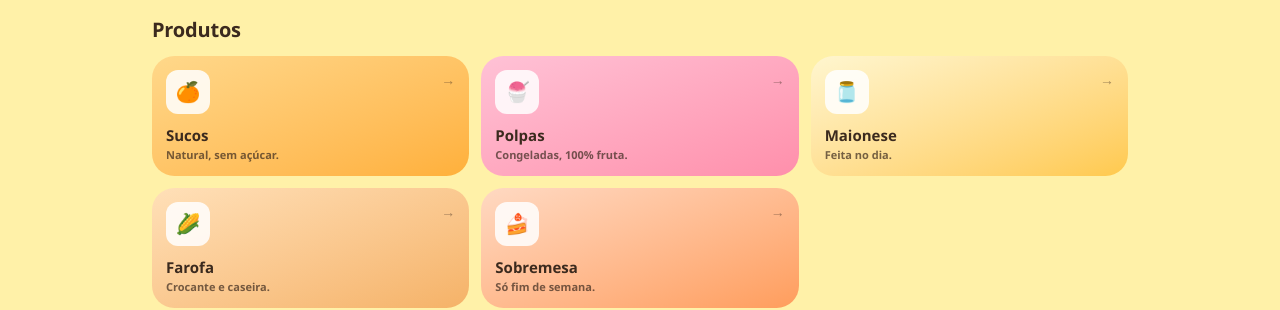
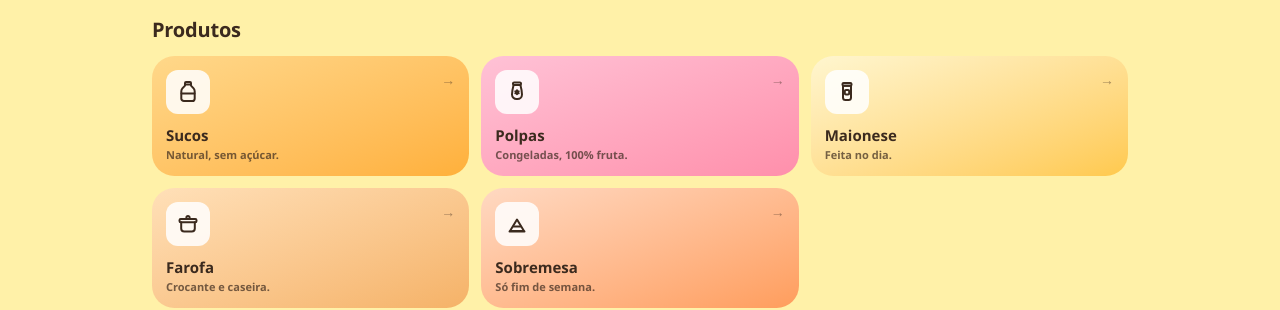
Before and after one commit to elizaelcezar/amarelito, a Next.js app: page / in a window 1280 px wide. Shown: the part 369-679 px from the top of the page. Built offline with nearby package versions, Linux system fonts and the light colour scheme.

Commit message:
feat: ícones SVG das categorias (garrafinha, saquinho, marmitinha, pote, bolo)

```diff
--- a/src/app/page.tsx
+++ b/src/app/page.tsx
@@ -1,5 +1,5 @@
 import Link from "next/link";
-import { PinIcon } from "@/components/icons";
+import { CategoryIcon, PinIcon } from "@/components/icons";
 import { categories } from "@/data/products";
 import { defaultCity, cityLabel } from "@/data/serviceArea";
 import { siteConfig } from "@/config/site";
@@ -43,9 +43,9 @@ export default function HomePage() {
             >
               <span
                 aria-hidden
-                className="flex h-11 w-11 items-center justify-center rounded-xl bg-white/85 text-xl transition-transform group-hover:scale-110"
+                className="flex h-11 w-11 items-center justify-center rounded-xl bg-white/85 text-cafe transition-transform group-hover:scale-110"
               >
-                {cat.emoji}
+                <CategoryIcon category={cat.key} size={24} />
               </span>
               <span aria-hidden className="absolute right-3.5 top-3.5 text-sm font-bold text-cafe/45 transition-transform group-hover:translate-x-0.5">
                 →
--- a/src/app/produtos/page.tsx
+++ b/src/app/produtos/page.tsx
@@ -1,6 +1,7 @@
 import Link from "next/link";
 import type { Metadata } from "next";
 import { ProductCard } from "@/components/ProductCard";
+import { CategoryIcon } from "@/components/icons";
 import { categories, products, type Category } from "@/data/products";
 
 export const metadata: Metadata = { title: "Produtos" };
@@ -29,7 +30,7 @@ export default async function ProdutosPage({ searchParams }: Props) {
             aria-pressed={active === c.key}
             className={`flex min-h-11 shrink-0 items-center gap-1.5 rounded-full px-4 text-sm font-bold ${active === c.key ? "bg-cafe text-white" : "border border-cafe/10 bg-white text-cafe-soft"}`}
           >
-            <span aria-hidden>{c.emoji}</span> {c.label}
+            <CategoryIcon category={c.key} size={16} aria-hidden /> {c.label}
           </Link>
         ))}
       </nav>
--- a/src/components/icons.tsx
+++ b/src/components/icons.tsx
@@ -1,4 +1,5 @@
 import type { SVGProps } from "react";
+import type { Category } from "@/data/products";
 
 type IconProps = SVGProps<SVGSVGElement> & { size?: number };
 
@@ -131,3 +132,52 @@ export function ClockIcon(props: IconProps) {
     </svg>
   );
 }
+
+/** Ícones ilustrativos das categorias (garrafinha, saquinho, pote, marmitinha, bolo). */
+export function CategoryIcon({
+  category,
+  ...props
+}: IconProps & { category: Category }) {
+  switch (category) {
+    case "sucos":
+      return (
+        <svg {...base(props)}>
+          <path d="M10 2h4a1 1 0 0 1 1 1v1.6H9V3a1 1 0 0 1 1-1Z" />
+          <path d="M9 4.6v1L6.4 8.4a4.6 4.6 0 0 0-1.1 3v7A2.6 2.6 0 0 0 7.9 21h8.2a2.6 2.6 0 0 0 2.6-2.6v-7a4.6 4.6 0 0 0-1.1-3L15 5.6v-1" />
+          <path d="M5.5 13.4h13" />
+        </svg>
+      );
+    case "polpas":
+      return (
+        <svg {...base(props)}>
+          <rect x="8" y="2.5" width="8" height="2.6" rx="1.1" />
+          <path d="M8.6 5.1h6.8c1 3.7 1.6 7 1.6 9.4a4.6 4.6 0 0 1-4.6 4.6h-.8a4.6 4.6 0 0 1-4.6-4.6c0-2.4.6-5.7 1.6-9.4Z" />
+          <path d="M12 10.3v4M10.3 11.3l3.4 2M13.7 11.3l-3.4 2" />
+        </svg>
+      );
+    case "maionese":
+      return (
+        <svg {...base(props)}>
+          <rect x="7.5" y="3" width="9" height="2.8" rx="1.1" />
+          <path d="M8 5.8h8v11.7A2.5 2.5 0 0 1 13.5 20h-3a2.5 2.5 0 0 1-2.5-2.5Z" />
+          <rect x="9.8" y="10" width="4.4" height="4.4" rx="1.2" />
+        </svg>
+      );
+    case "farofas":
+      return (
+        <svg {...base(props)}>
+          <rect x="3.5" y="7" width="17" height="3.2" rx="1.2" />
+          <path d="M10.4 7V5.6a1.6 1.6 0 0 1 3.2 0V7" />
+          <path d="M5.2 10.2v6.3A3 3 0 0 0 8.2 19.5h7.6a3 3 0 0 0 3-3v-6.3" />
+        </svg>
+      );
+    case "sobremesas":
+      return (
+        <svg {...base(props)}>
+          <path d="M12 7.6 19 19H5Z" />
+          <path d="M8.7 14.5h6.6" />
+          <path d="M4.5 19.5h15" />
+        </svg>
+      );
+  }
+}
--- a/src/data/products.ts
+++ b/src/data/products.ts
@@ -7,7 +7,6 @@ export type Category = "sucos" | "polpas" | "maionese" | "farofas" | "sobremesas
 export interface CategoryMeta {
   key: Category;
   label: string;
-  emoji: string;
   blurb: string;
   gradient: string;
 }
@@ -32,11 +31,11 @@ export interface Product {
 }
 
 export const categories: CategoryMeta[] = [
-  { key: "sucos", label: "Sucos", emoji: "🍊", blurb: "Natural, sem açúcar.", gradient: "from-[#ffd88a] to-[#ffb03a]" },
-  { key: "polpas", label: "Polpas", emoji: "🍧", blurb: "Congeladas, 100% fruta.", gradient: "from-[#ffc2d6] to-[#ff8fab]" },
-  { key: "maionese", label: "Maionese", emoji: "🫙", blurb: "Feita no dia.", gradient: "from-[#fff6cf] to-[#ffc94d]" },
-  { key: "farofas", label: "Farofa", emoji: "🌽", blurb: "Crocante e caseira.", gradient: "from-[#ffe0b8] to-[#f5b267]" },
-  { key: "sobremesas", label: "Sobremesa", emoji: "🍰", blurb: "Só fim de semana.", gradient: "from-[#ffd9c2] to-[#ff9d5c]" },
+  { key: "sucos", label: "Sucos", blurb: "Natural, sem açúcar.", gradient: "from-[#ffd88a] to-[#ffb03a]" },
+  { key: "polpas", label: "Polpas", blurb: "Congeladas, 100% fruta.", gradient: "from-[#ffc2d6] to-[#ff8fab]" },
+  { key: "maionese", label: "Maionese", blurb: "Feita no dia.", gradient: "from-[#fff6cf] to-[#ffc94d]" },
+  { key: "farofas", label: "Farofa", blurb: "Crocante e caseira.", gradient: "from-[#ffe0b8] to-[#f5b267]" },
+  { key: "sobremesas", label: "Sobremesa", blurb: "Só fim de semana.", gradient: "from-[#ffd9c2] to-[#ff9d5c]" },
 ];
 
 export const products: Product[] = [
```
